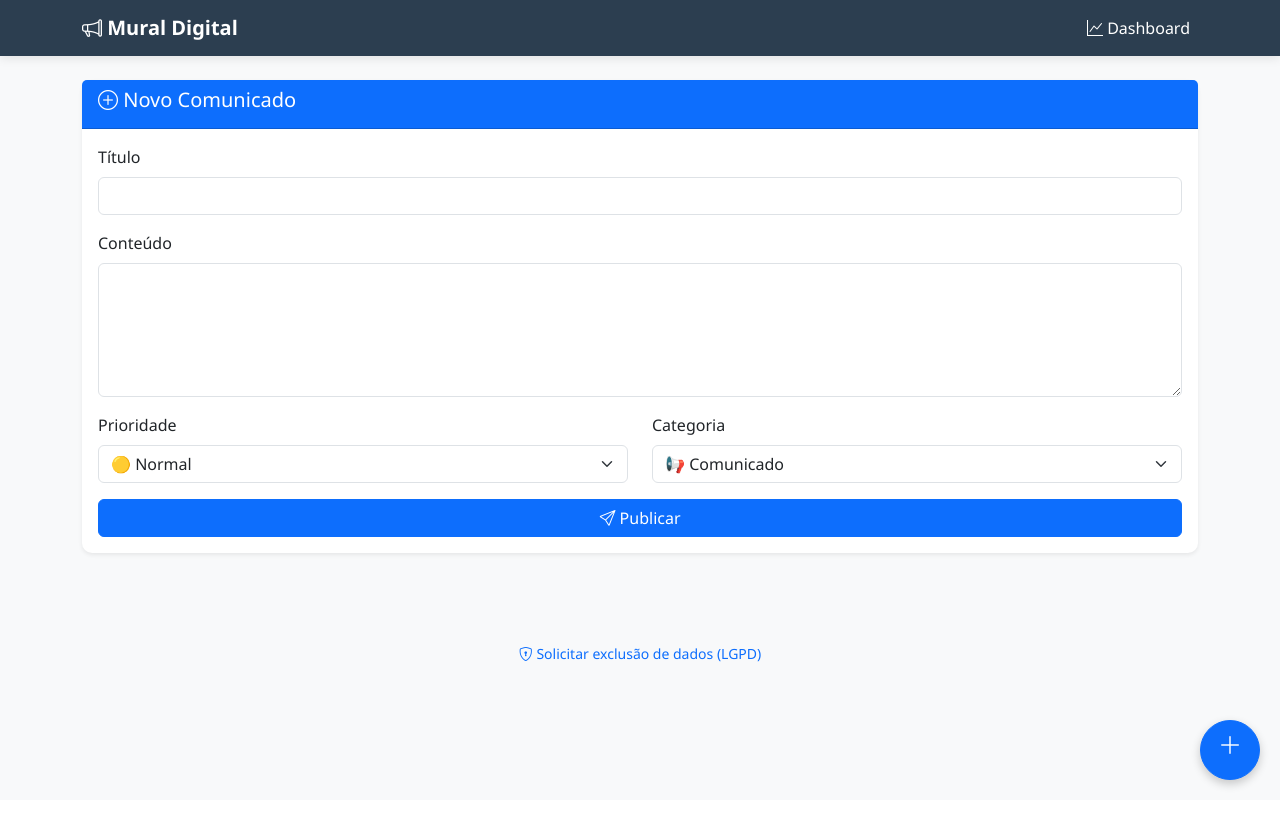
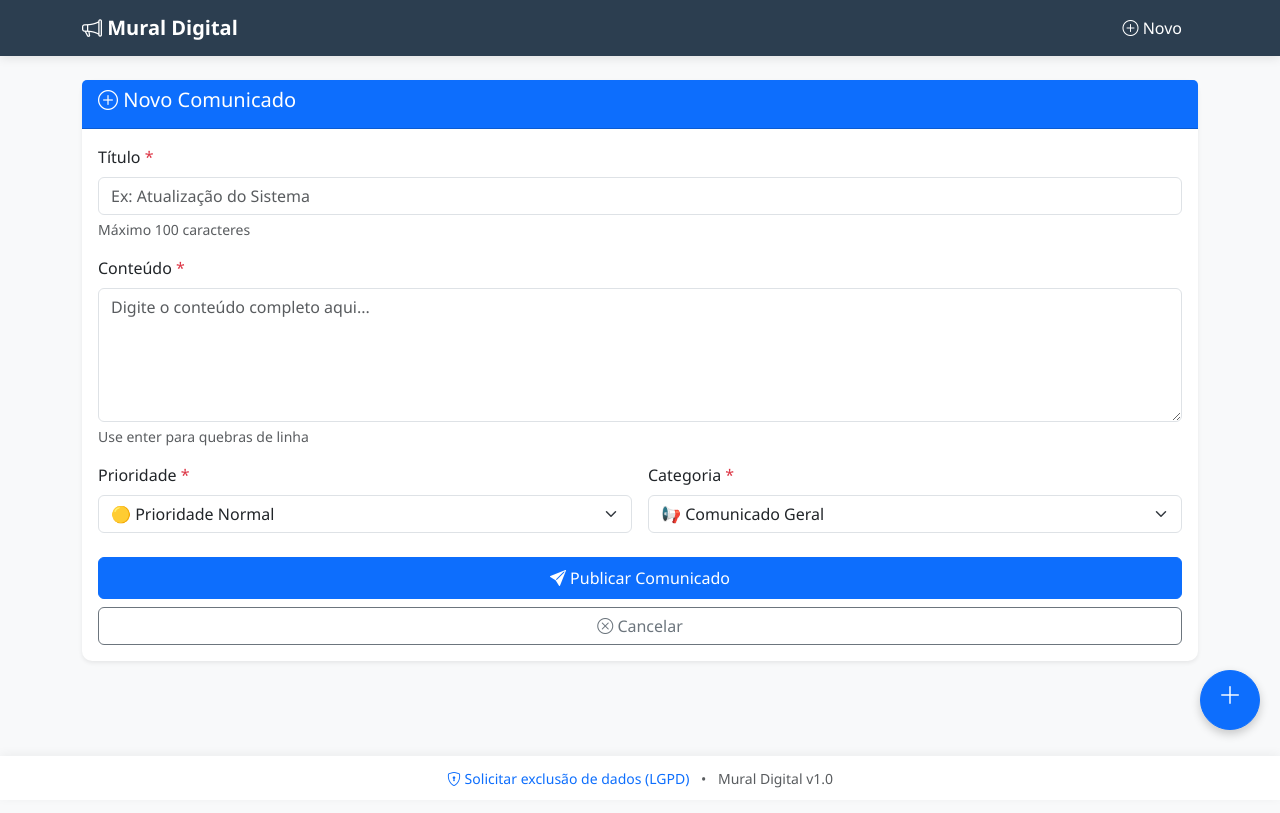
Before and after one commit to mathzus/mural-digital-flask, a Flask app: page /adicionar in a window 1280 px wide. Before the commit the page ends 789 px from the top, so only its background shows below. Run offline with Flask 3, Linux system fonts and the light colour scheme; the visitor is signed in with stand-in values (Sample User, id 1).

Commit message:
Implementa sistema completo com LGPD, comentários e reações + melhorias de validação e segurança

```diff
--- a/mural_digital/app.py
+++ b/mural_digital/app.py
@@ -5,52 +5,55 @@ from datetime import datetime
 import os
 from cryptography.fernet import Fernet
 
-# Configuração inicial do Flask
 app = Flask(__name__)
 
 # =============================================
-# CONFIGURAÇÕES LGPD (IMPORTANTE!)
+# CONFIGURAÇÕES
 # =============================================
-# Gere sua chave com Fernet.generate_key() e armazene como variável de ambiente
-app.config['SECRET_KEY'] = os.environ.get('SECRET_KEY', 'dev-key-apenas-para-testes')  # Troque em produção!
+# Segurança
+app.config['SECRET_KEY'] = os.environ.get('SECRET_KEY', 'dev-key-local')
 app.config['CHAVE_CRIPTOGRAFIA'] = os.environ.get('CHAVE_CRIPTOGRAFIA', Fernet.generate_key().decode())
-
-# Configuração para criptografia
 cipher_suite = Fernet(app.config['CHAVE_CRIPTOGRAFIA'].encode())
 
-# =============================================
-# BANCO DE DADOS
-# =============================================
-# Configuração do PostgreSQL (Render) ou SQLite (local)
-DATABASE_URL = os.environ.get('DATABASE_URL')
-if DATABASE_URL and DATABASE_URL.startswith("postgres://"):
-    DATABASE_URL = DATABASE_URL.replace("postgres://", "postgresql://", 1)
-
+# Banco de Dados - CORREÇÃO: 'SQLALCHEMY_DATABASE_URI' (estava escrito DATABASE_URI)
+DATABASE_URL = os.environ.get('DATABASE_URL', '').replace("postgres://", "postgresql://", 1)
 app.config['SQLALCHEMY_DATABASE_URI'] = DATABASE_URL or 'sqlite:///instance/mural.db'
 app.config['SQLALCHEMY_TRACK_MODIFICATIONS'] = False
-
 db = SQLAlchemy(app)
 
 # =============================================
-# MODELOS (TABELAS DO BANCO)
+# MODELOS (TABELAS) - ADICIONANDO RELACIONAMENTOS
 # =============================================
+class Reacao(db.Model):
+    id = db.Column(db.Integer, primary_key=True)
+    tipo = db.Column(db.String(20), nullable=False)  # 'like', 'urgente'
+    comunicado_id = db.Column(db.Integer, db.ForeignKey('comunicado.id'))
+    usuario_ip = db.Column(db.String(50))  # Identificação simplificada
+    comunicado = db.relationship('Comunicado', backref='reacoes')  # Relacionamento adicionado
+
+class Comentario(db.Model):
+    id = db.Column(db.Integer, primary_key=True)
+    texto = db.Column(db.Text, nullable=False)
+    data = db.Column(db.DateTime, default=datetime.utcnow)
+    comunicado_id = db.Column(db.Integer, db.ForeignKey('comunicado.id'))
+    autor = db.Column(db.String(100), default='Anônimo')
+    comunicado = db.relationship('Comunicado', backref='comentarios')  # Relacionamento adicionado
+
 class Comunicado(db.Model):
     id = db.Column(db.Integer, primary_key=True)
     titulo = db.Column(db.String(100), nullable=False)
     conteudo = db.Column(db.Text, nullable=False)
     data_publicacao = db.Column(db.DateTime, default=datetime.utcnow)
-    prioridade = db.Column(db.String(20), default='normal')
-    categoria = db.Column(db.String(50))
-    # Adicione campos criptografados se necessário (ex: email_responsavel)
+    prioridade = db.Column(db.String(20), default='normal')  # alta, normal, baixa
+    categoria = db.Column(db.String(50))  # comunicado, atualização, campanha
 
 # =============================================
-# ROTAS PRINCIPAIS
+# ROTAS PRINCIPAIS - COM VALIDAÇÃO MELHORADA
 # =============================================
 @app.route('/')
 def index():
     if not session.get('termos_aceitos'):
         return redirect(url_for('termos'))
-
     comunicados = Comunicado.query.order_by(Comunicado.data_publicacao.desc()).all()
     return render_template('index.html', comunicados=comunicados)
 
@@ -60,72 +63,161 @@ def adicionar_comunicado():
         return redirect(url_for('termos'))
 
     if request.method == 'POST':
-        titulo = request.form['titulo']
-        conteudo = request.form['conteudo']
-        prioridade = request.form['prioridade']
-        categoria = request.form['categoria']
+        # Validação básica dos dados
+        if not request.form['titulo'] or not request.form['conteudo']:
+            flash('Preencha todos os campos obrigatórios!', 'danger')
+            return redirect(url_for('adicionar_comunicado'))
 
         novo_comunicado = Comunicado(
-            titulo=titulo,
-            conteudo=conteudo,
-            prioridade=prioridade,
-            categoria=categoria
+            titulo=request.form['titulo'].strip(),
+            conteudo=request.form['conteudo'].strip(),
+            prioridade=request.form.get('prioridade', 'normal'),
+            categoria=request.form.get('categoria', 'comunicado')
         )
 
-        db.session.add(novo_comunicado)
-        db.session.commit()
-
-        flash('Comunicado adicionado com sucesso!', 'success')
-        return redirect(url_for('index'))
+        try:
+            db.session.add(novo_comunicado)
+            db.session.commit()
+            flash('Comunicado adicionado com sucesso!', 'success')
+            return redirect(url_for('index'))
+        except Exception as e:
+            db.session.rollback()
+            flash(f'Erro ao adicionar comunicado: {str(e)}', 'danger')
 
     return render_template('adicionar.html')
 
 # =============================================
-# ROTAS LGPD
+# ROTAS DE ENGAJAMENTO - COM VALIDAÇÃO
+# =============================================
+@app.route('/reagir/<int:comunicado_id>/<tipo>')
+def reagir(comunicado_id, tipo):
+    if tipo not in ['like', 'urgente']:  # Validação do tipo
+        flash('Tipo de reação inválido', 'danger')
+        return redirect(url_for('ver_comunicado', id=comunicado_id))
+
+    ip_usuario = request.remote_addr
+    try:
+        # Verifica se já reagiu
+        reacao_existente = Reacao.query.filter_by(
+            comunicado_id=comunicado_id,
+            usuario_ip=ip_usuario
+        ).first()
+
+        if not reacao_existente:
+            nova_reacao = Reacao(
+                tipo=tipo,
+                comunicado_id=comunicado_id,
+                usuario_ip=ip_usuario
+            )
+            db.session.add(nova_reacao)
+            db.session.commit()
+            flash('Reação registrada!', 'success')
+        else:
+            flash('Você já reagiu a este post', 'info')
+
+    except Exception as e:
+        db.session.rollback()
+        flash('Erro ao processar sua reação', 'danger')
+
+    return redirect(url_for('ver_comunicado', id=comunicado_id))
+
+@app.route('/comentar/<int:comunicado_id>', methods=['POST'])
+def comentar(comunicado_id):
+    texto = request.form.get('texto', '').strip()
+    if not texto:
+        flash('O comentário não pode estar vazio', 'danger')
+        return redirect(url_for('ver_comunicado', id=comunicado_id))
+
+    try:
+        novo_comentario = Comentario(
+            texto=texto,
+            comunicado_id=comunicado_id
+        )
+        db.session.add(novo_comentario)
+        db.session.commit()
+        flash('Comentário adicionado!', 'success')
+    except Exception as e:
+        db.session.rollback()
+        flash('Erro ao adicionar comentário', 'danger')
+
+    return redirect(url_for('ver_comunicado', id=comunicado_id))
+
+# =============================================
+# ROTAS LGPD - COM MELHOR TRATAMENTO
 # =============================================
 @app.route('/termos', methods=['GET', 'POST'])
 def termos():
-    if request.method == 'POST' and request.form.get('concordo'):
-        session['termos_aceitos'] = True
-        return redirect(url_for('index'))
+    if request.method == 'POST':
+        if request.form.get('concordo'):
+            session['termos_aceitos'] = True
+            flash('Termos aceitos com sucesso!', 'success')
+            return redirect(url_for('index'))
+        else:
+            flash('Você precisa aceitar os termos para continuar', 'warning')
     return render_template('termos.html')
 
 @app.route('/solicitar_exclusao', methods=['POST'])
 def solicitar_exclusao():
-    email = request.form['email']
-    # Exemplo: criptografar o email antes de armazenar
-    email_cripto = cipher_suite.encrypt(email.encode()).decode()
+    email = request.form.get('email', '').strip()
+    if not email:
+        flash('Por favor, informe um e-mail válido', 'danger')
+        return redirect(url_for('index'))
 
-    # Aqui você deveria:
-    # 1. Buscar todos os dados relacionados a esse email
-    # 2. Excluir ou anonimizar os dados
-    # 3. Registrar a solicitação em um log
+    try:
+        # Criptografa o email
+        email_cripto = cipher_suite.encrypt(email.encode()).decode()
 
-    flash('Solicitação recebida. Seus dados serão excluídos em até 48h.', 'info')
+        # Aqui você implementaria:
+        # 1. Busca dos dados relacionados ao email
+        # 2. Exclusão ou anonimização
+        # 3. Registro em log da solicitação
+
+        flash('Solicitação recebida. Seus dados serão processados em até 48h.', 'info')
+    except Exception as e:
+        flash('Erro ao processar sua solicitação', 'danger')
+
     return redirect(url_for('index'))
 
 # =============================================
-# ROTAS AUXILIARES
+# ROTAS AUXILIARES - COM TRY-CATCH
 # =============================================
 @app.route('/comunicado/<int:id>')
 def ver_comunicado(id):
-    comunicado = Comunicado.query.get_or_404(id)
-    return render_template('comunicado.html', comunicado=comunicado)
+    try:
+        comunicado = Comunicado.query.get_or_404(id)
+        return render_template('comunicado.html', comunicado=comunicado)
+    except Exception as e:
+        flash('Comunicado não encontrado', 'danger')
+        return redirect(url_for('index'))
 
 @app.route('/deletar/<int:id>')
 def deletar_comunicado(id):
-    comunicado = Comunicado.query.get_or_404(id)
-    db.session.delete(comunicado)
-    db.session.commit()
-    flash('Comunicado removido com sucesso!', 'success')
+    try:
+        comunicado = Comunicado.query.get_or_404(id)
+        # Remove comentários e reações associadas primeiro
+        Comentario.query.filter_by(comunicado_id=id).delete()
+        Reacao.query.filter_by(comunicado_id=id).delete()
+        db.session.delete(comunicado)
+        db.session.commit()
+        flash('Comunicado e dados relacionados removidos com sucesso!', 'success')
+    except Exception as e:
+        db.session.rollback()
+        flash('Erro ao excluir comunicado', 'danger')
+
     return redirect(url_for('index'))
 
 # =============================================
-# INICIALIZAÇÃO
+# INICIALIZAÇÃO COM VERIFICAÇÃO DE ERROS
 # =============================================
-with app.app_context():
-    db.create_all()
+def init_db():
+    with app.app_context():
+        try:
+            db.create_all()
+            print("Banco de dados inicializado com sucesso!")
+        except Exception as e:
+            print(f"Erro ao inicializar banco de dados: {str(e)}")
 
 if __name__ == '__main__':
+    init_db()
     port = int(os.environ.get('PORT', 10000))
     app.run(host='0.0.0.0', port=port, debug=False)
--- a/mural_digital/templates/adicionar.html
+++ b/mural_digital/templates/adicionar.html
@@ -6,40 +6,53 @@
         <h5><i class="bi bi-plus-circle"></i> Novo Comunicado</h5>
     </div>
     <div class="card-body">
-        <form method="POST">
+        <form method="POST" novalidate>
             <div class="mb-3">
-                <label class="form-label">Título</label>
-                <input type="text" class="form-control" name="titulo" required>
+                <label class="form-label">Título <span class="text-danger">*</span></label>
+                <input type="text" class="form-control" name="titulo"
+                       placeholder="Ex: Atualização do Sistema" required
+                       minlength="5" maxlength="100">
+                <div class="form-text">Máximo 100 caracteres</div>
             </div>
 
             <div class="mb-3">
-                <label class="form-label">Conteúdo</label>
-                <textarea class="form-control" name="conteudo" rows="5" required></textarea>
+                <label class="form-label">Conteúdo <span class="text-danger">*</span></label>
+                <textarea class="form-control" name="conteudo" rows="5"
+                          placeholder="Digite o conteúdo completo aqui..."
+                          required minlength="10"></textarea>
+                <div class="form-text">Use enter para quebras de linha</div>
             </div>
 
-            <div class="row">
-                <div class="col-md-6 mb-3">
-                    <label class="form-label">Prioridade</label>
-                    <select class="form-select" name="prioridade">
-                        <option value="alta" class="text-danger">🔴 Alta</option>
-                        <option value="normal" selected>🟡 Normal</option>
-                        <option value="baixa" class="text-success">🟢 Baixa</option>
+            <div class="row g-3">
+                <div class="col-md-6">
+                    <label class="form-label">Prioridade <span class="text-danger">*</span></label>
+                    <select class="form-select" name="prioridade" required>
+                        <option value="" disabled>Selecione...</option>
+                        <option value="alta" class="text-danger">🔴 Alta Prioridade</option>
+                        <option value="normal" selected>🟡 Prioridade Normal</option>
+                        <option value="baixa" class="text-success">🟢 Baixa Prioridade</option>
                     </select>
                 </div>
 
-                <div class="col-md-6 mb-3">
-                    <label class="form-label">Categoria</label>
-                    <select class="form-select" name="categoria">
-                        <option value="comunicado">📢 Comunicado</option>
-                        <option value="atualização">🔄 Atualização</option>
-                        <option value="campanha">📢 Campanha</option>
+                <div class="col-md-6">
+                    <label class="form-label">Categoria <span class="text-danger">*</span></label>
+                    <select class="form-select" name="categoria" required>
+                        <option value="" disabled>Selecione...</option>
+                        <option value="comunicado" selected>📢 Comunicado Geral</option>
+                        <option value="atualização">🔄 Atualização de Processo</option>
+                        <option value="campanha">📢 Campanha Institucional</option>
                     </select>
                 </div>
             </div>
 
-            <button type="submit" class="btn btn-primary w-100">
-                <i class="bi bi-send"></i> Publicar
-            </button>
+            <div class="mt-4">
+                <button type="submit" class="btn btn-primary w-100 py-2">
+                    <i class="bi bi-send-fill"></i> Publicar Comunicado
+                </button>
+                <a href="{{ url_for('index') }}" class="btn btn-outline-secondary w-100 mt-2">
+                    <i class="bi bi-x-circle"></i> Cancelar
+                </a>
+            </div>
         </form>
     </div>
 </div>
--- a/mural_digital/templates/base.html
+++ b/mural_digital/templates/base.html
@@ -15,7 +15,7 @@
         body {
             background-color: #f8f9fa;
             font-family: 'Segoe UI', Tahoma, Geneva, Verdana, sans-serif;
-            padding-bottom: 60px; /* Espaço para o botão flutuante */
+            padding-bottom: 80px; /* Ajuste para o botão flutuante + footer */
         }
         .navbar-custom {
             background-color: var(--cor-primaria) !important;
@@ -43,8 +43,9 @@
             font-size: 24px;
             box-shadow: 0 4px 10px rgba(0,0,0,0.2);
             position: fixed;
-            bottom: 20px;
+            bottom: 70px; /* Ajuste para não sobrepor o footer */
             right: 20px;
+            z-index: 1000;
         }
         .prioridade-alta {
             border-left: 4px solid #dc3545;
@@ -55,6 +56,19 @@
         .prioridade-baixa {
             border-left: 4px solid #28a745;
         }
+        .engagement-badge {
+            background-color: rgba(255, 255, 255, 0.9);
+            border: 1px solid #dee2e6;
+        }
+        footer {
+            position: fixed;
+            bottom: 0;
+            width: 100%;
+            background-color: white;
+            padding: 10px 0;
+            box-shadow: 0 -2px 10px rgba(0,0,0,0.05);
+            z-index: 999;
+        }
     </style>
 </head>
 <body>
@@ -64,16 +78,21 @@
             <a class="navbar-brand fw-bold" href="{{ url_for('index') }}">
                 <i class="bi bi-megaphone"></i> Mural Digital
             </a>
-            <div class="navbar-nav">
-                <a class="nav-link text-white" href="{{ url_for('dashboard') if 'dashboard' in url_for.__dict__ else '#' }}">
+            <div class="d-flex">
+                <a class="nav-link text-white me-3" href="{{ url_for('adicionar_comunicado') }}">
+                    <i class="bi bi-plus-circle"></i> Novo
+                </a>
+                {% if 'dashboard' in url_for.__dict__ %}
+                <a class="nav-link text-white" href="{{ url_for('dashboard') }}">
                     <i class="bi bi-graph-up"></i> Dashboard
                 </a>
+                {% endif %}
             </div>
         </div>
     </nav>
 
     <!-- Container principal -->
-    <div class="container py-4">
+    <div class="container py-4 mb-5">
         {% with messages = get_flashed_messages(with_categories=true) %}
             {% for category, message in messages %}
                 <div class="alert alert-{{ category }} alert-dismissible fade show">
@@ -92,11 +111,13 @@
     </a>
 
     <!-- Rodapé com link LGPD -->
-    <footer class="mt-5 py-3 text-center text-muted">
+    <footer class="text-center text-muted">
         <small>
             <a href="#" data-bs-toggle="modal" data-bs-target="#modalLGPD" class="text-decoration-none">
                 <i class="bi bi-shield-lock"></i> Solicitar exclusão de dados (LGPD)
             </a>
+            <span class="mx-2">•</span>
+            <span>Mural Digital v1.0</span>
         </small>
     </footer>
 
@@ -126,5 +147,14 @@
 
     <!-- Bootstrap JS -->
     <script src="https://cdn.jsdelivr.net/npm/bootstrap@5.3.0/dist/js/bootstrap.bundle.min.js"></script>
+
+    <!-- Script para tooltips -->
+    <script>
+        // Ativa tooltips
+        const tooltipTriggerList = [].slice.call(document.querySelectorAll('[data-bs-toggle="tooltip"]'))
+        tooltipTriggerList.map(function (tooltipTriggerEl) {
+            return new bootstrap.Tooltip(tooltipTriggerEl)
+        })
+    </script>
 </body>
 </html>
```
Also changed, not shown: mural_digital/templates/comunicado.html (+59 -2 lines), mural_digital/templates/index.html (+25 -7 lines).
